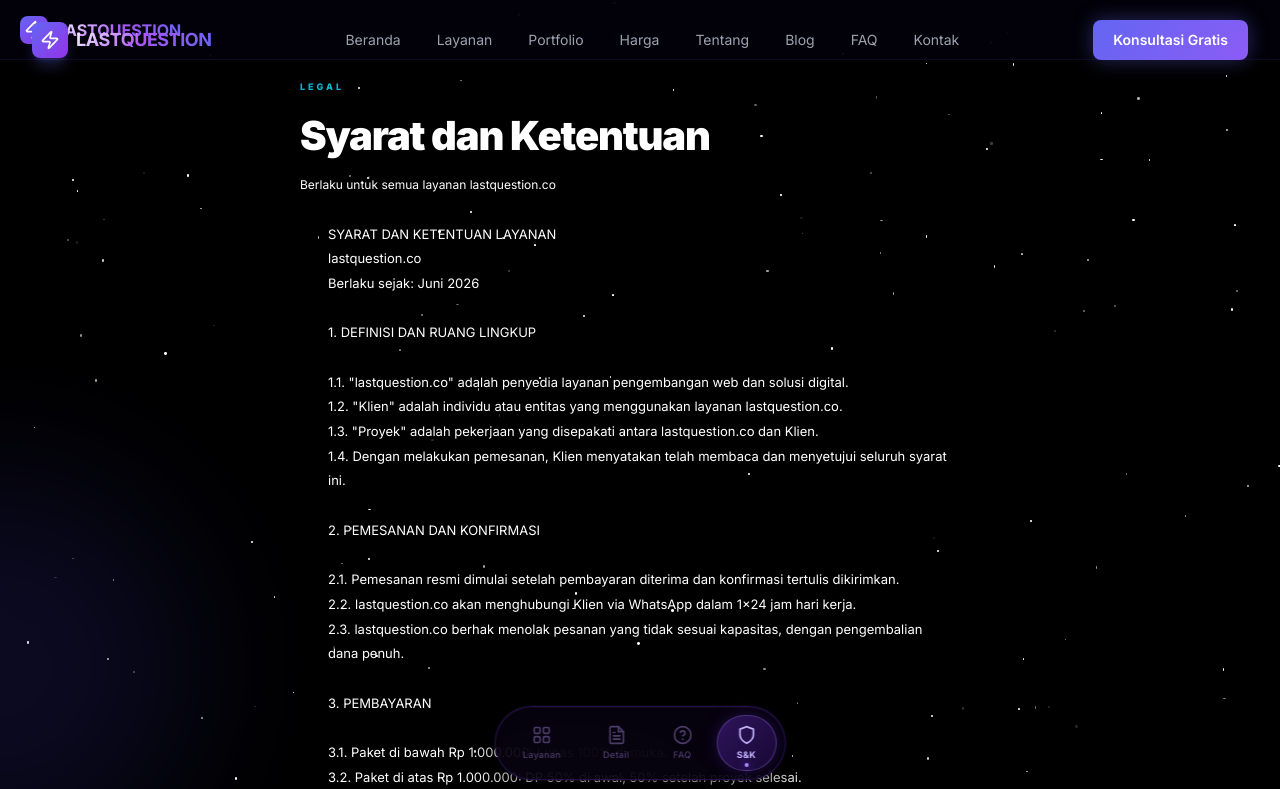
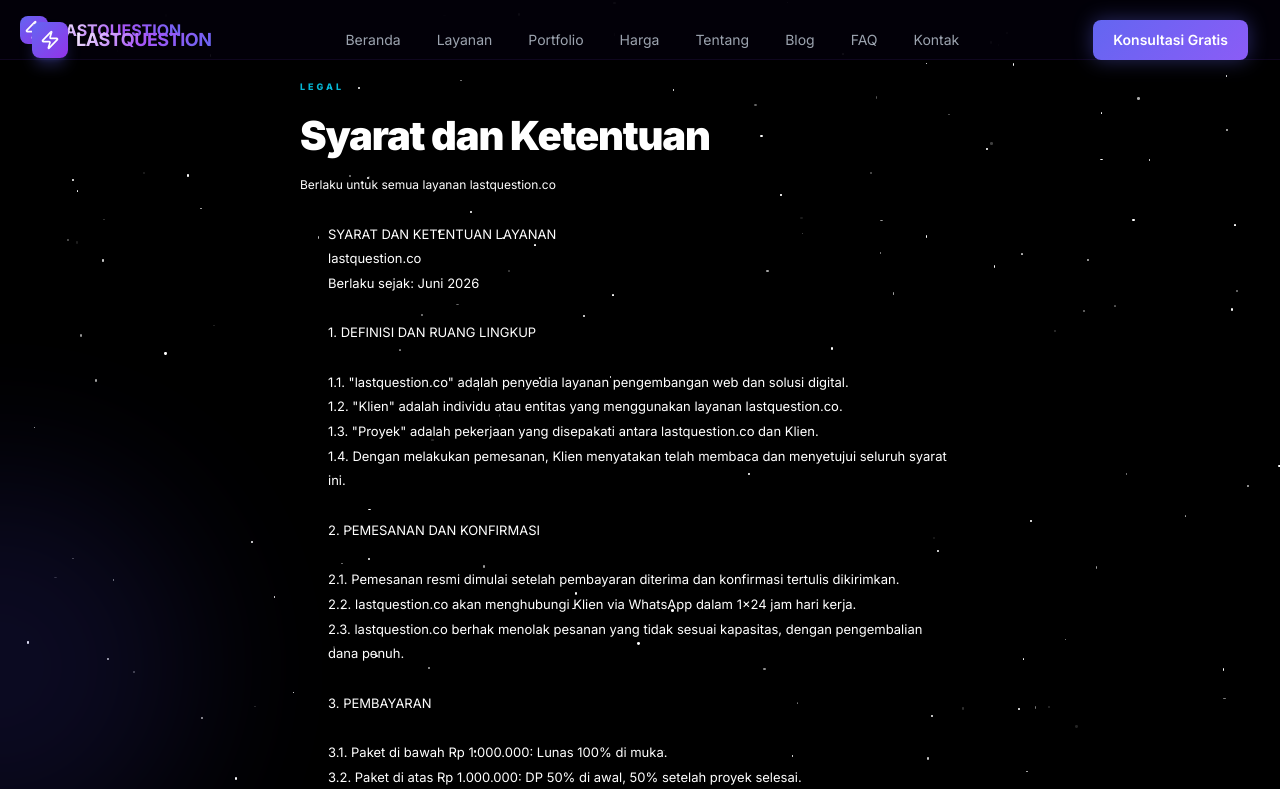
Before and after one commit to pediaboy/lastquestion, a Next.js app: page /sk in a window 1280 px wide. Shown: the top 789 px of the page. Built offline with nearby package versions, Linux system fonts and the light colour scheme.

Commit message:
fix: simplify BottomNav component

```diff
--- a/app/components/BottomNav.tsx
+++ b/app/components/BottomNav.tsx
@@ -1,112 +1,23 @@
 'use client'
 import Link from 'next/link'
-import { usePathname } from 'next/navigation'
-
-const NAV = [
-  {
-    href: '/',
-    label: 'Layanan',
-    icon: (active: boolean) => (
-      <svg width="20" height="20" viewBox="0 0 24 24" fill="none" stroke={active ? '#c4b5fd' : '#4a3d6a'} strokeWidth="2" strokeLinecap="round">
-        <rect x="3" y="3" width="7" height="7" rx="1.5" />
-        <rect x="14" y="3" width="7" height="7" rx="1.5" />
-        <rect x="3" y="14" width="7" height="7" rx="1.5" />
-        <rect x="14" y="14" width="7" height="7" rx="1.5" />
-      </svg>
-    ),
-  },
-  {
-    href: '/layanan',
-    label: 'Detail',
-    icon: (active: boolean) => (
-      <svg width="20" height="20" viewBox="0 0 24 24" fill="none" stroke={active ? '#c4b5fd' : '#4a3d6a'} strokeWidth="2" strokeLinecap="round">
-        <path d="M14 2H6a2 2 0 00-2 2v16a2 2 0 002 2h12a2 2 0 002-2V8z" />
-        <polyline points="14 2 14 8 20 8" />
-        <line x1="16" y1="13" x2="8" y2="13" /><line x1="16" y1="17" x2="8" y2="17" />
-        <line x1="10" y1="9" x2="8" y2="9" />
-      </svg>
-    ),
-  },
-  {
-    href: '/faq',
-    label: 'FAQ',
-    icon: (active: boolean) => (
-      <svg width="20" height="20" viewBox="0 0 24 24" fill="none" stroke={active ? '#c4b5fd' : '#4a3d6a'} strokeWidth="2" strokeLinecap="round">
-        <circle cx="12" cy="12" r="10" />
-        <path d="M9.09 9a3 3 0 015.83 1c0 2-3 3-3 3" />
-        <line x1="12" y1="17" x2="12.01" y2="17" strokeWidth="2.5" />
-      </svg>
-    ),
-  },
-  {
-    href: '/sk',
-    label: 'S&K',
-    icon: (active: boolean) => (
-      <svg width="20" height="20" viewBox="0 0 24 24" fill="none" stroke={active ? '#c4b5fd' : '#4a3d6a'} strokeWidth="2" strokeLinecap="round">
-        <path d="M12 22s8-4 8-10V5l-8-3-8 3v7c0 6 8 10 8 10z" />
-      </svg>
-    ),
-  },
-]
+import { Home, Package, MessageCircle, Info } from 'lucide-react'
 
 export default function BottomNav() {
-  const pathname = usePathname()
-
-  // Hide on admin and checkout routes
-  if (pathname.startsWith('/admin') || pathname.startsWith('/checkout')) return null
-
   return (
-    <nav style={{
-      position: 'fixed',
-      bottom: 20,
-      left: '50%',
-      transform: 'translateX(-50%)',
-      zIndex: 1000,
-      padding: '8px 8px',
-      borderRadius: 999,
-      background: 'rgba(6,2,15,0.88)',
-      backdropFilter: 'blur(32px) saturate(200%)',
-      WebkitBackdropFilter: 'blur(32px) saturate(200%)',
-      border: '1px solid rgba(124,58,237,0.25)',
-      boxShadow: '0 8px 48px rgba(0,0,0,0.7), 0 0 0 1px rgba(167,139,250,0.08), inset 0 1px 0 rgba(255,255,255,0.04)',
-      display: 'flex',
-      alignItems: 'center',
-      gap: 4,
-    }}>
-      {NAV.map(item => {
-        const active = pathname === item.href
-        return (
-          <Link key={item.href} href={item.href} style={{ textDecoration: 'none' }}>
-            <div style={{
-              position: 'relative',
-              display: 'flex', flexDirection: 'column',
-              alignItems: 'center', justifyContent: 'center',
-              gap: 3, padding: '9px 18px', borderRadius: 999,
-              background: active
-                ? 'linear-gradient(135deg, rgba(124,58,237,0.35), rgba(109,40,217,0.2))'
-                : 'transparent',
-              border: active ? '1px solid rgba(167,139,250,0.3)' : '1px solid transparent',
-              boxShadow: active ? '0 0 16px rgba(124,58,237,0.25)' : 'none',
-              transition: 'all 0.22s cubic-bezier(0.22,1,0.36,1)',
-              minWidth: 60,
-            }}>
-              {item.icon(active)}
-              <span style={{
-                fontSize: 9, fontWeight: active ? 700 : 500,
-                color: active ? '#c4b5fd' : '#4a3d6a',
-                letterSpacing: 0.3, transition: 'color 0.2s',
-              }}>{item.label}</span>
-              {active && (
-                <div style={{
-                  position: 'absolute', bottom: 3, left: '50%', transform: 'translateX(-50%)',
-                  width: 4, height: 4, borderRadius: '50%',
-                  background: '#a78bfa', boxShadow: '0 0 8px #7c3aed',
-                }} />
-              )}
-            </div>
+    <div className="fixed bottom-0 left-0 right-0 z-50 lg:hidden glass-card border-t border-white/5 px-4 py-2">
+      <div className="flex items-center justify-around">
+        {[
+          { href: '/', icon: <Home className="w-5 h-5" />, label: 'Beranda' },
+          { href: '/harga', icon: <Package className="w-5 h-5" />, label: 'Harga' },
+          { href: '/kontak', icon: <MessageCircle className="w-5 h-5" />, label: 'Kontak' },
+          { href: '/tentang', icon: <Info className="w-5 h-5" />, label: 'Tentang' },
+        ].map((item) => (
+          <Link key={item.href} href={item.href} className="flex flex-col items-center gap-1 text-gray-400 hover:text-white transition-colors">
+            {item.icon}
+            <span className="text-xs">{item.label}</span>
           </Link>
-        )
-      })}
-    </nav>
+        ))}
+      </div>
+    </div>
   )
 }
```
